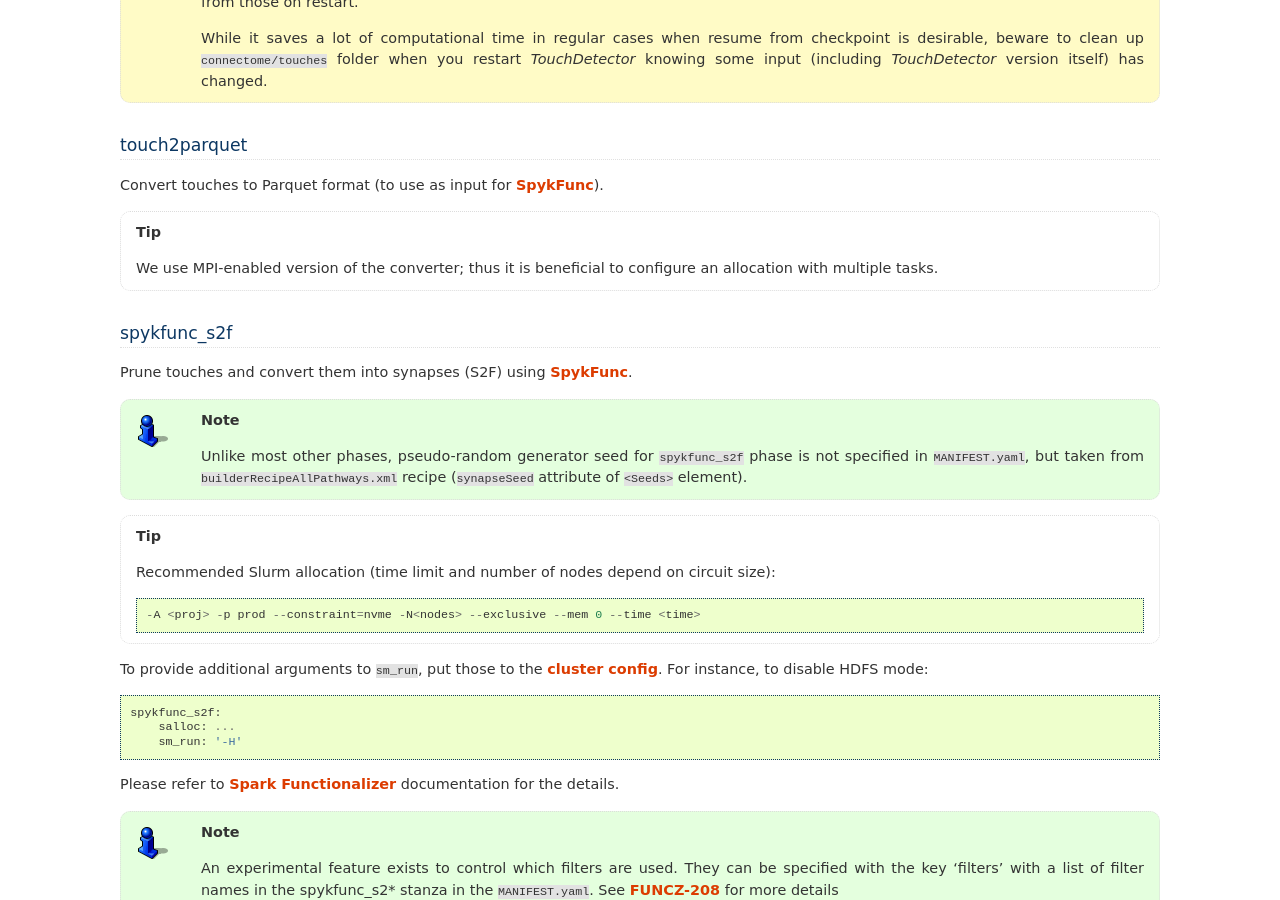
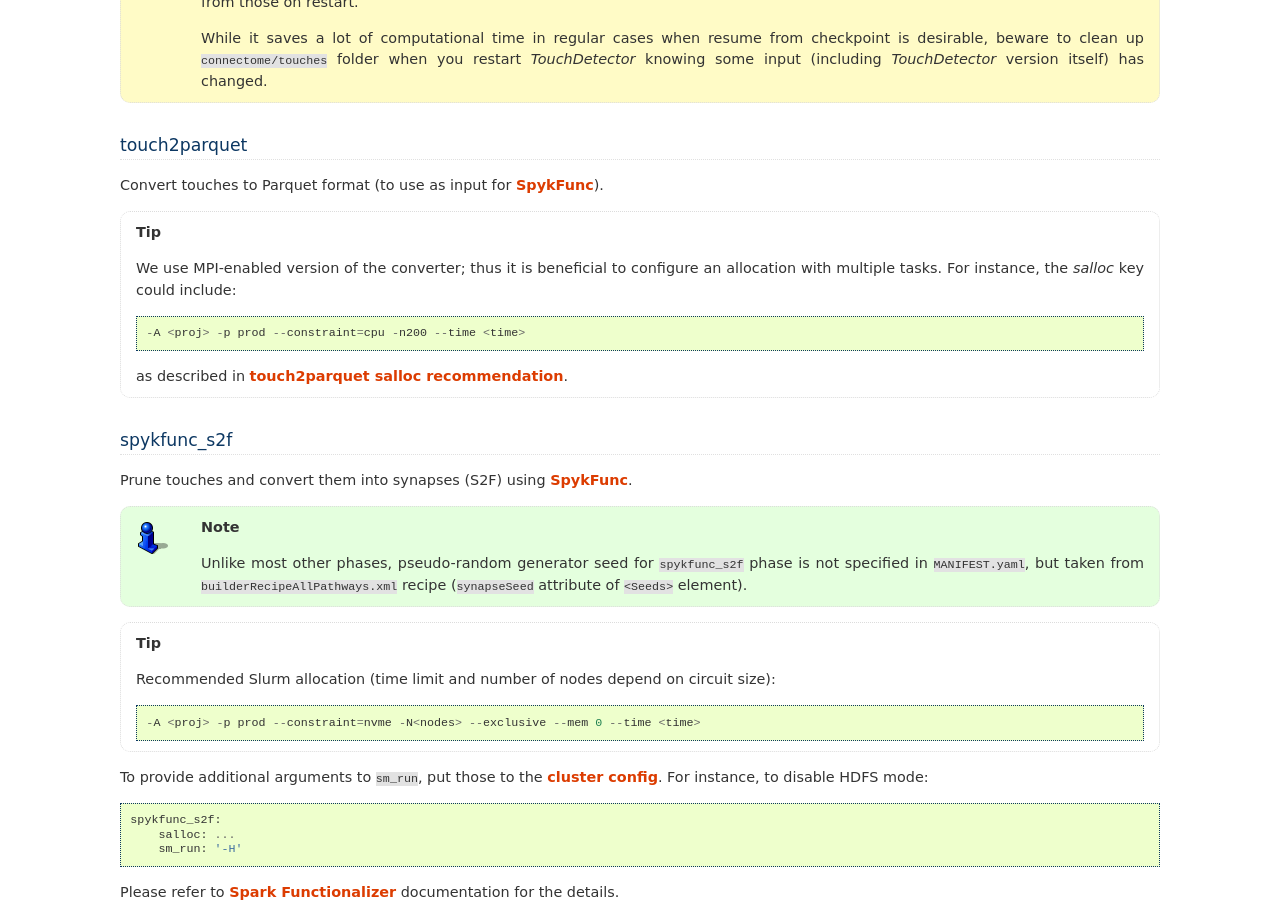
Before and after one commit to BlueBrain/circuit-build, a Sphinx documentation site: the page built from doc/source/phases.rst, in a window 1280 px wide and 900 px high, scrolled down 3448 px. Built offline with Sphinx 7.4.7, drawn with Linux system fonts in a browser that asks for light colours.

Commit message:
added suggestion for touch2parquet allocation
Change-Id: I903c6b790c9732b49ff335ea3565ffc07bff9a56

```diff
--- a/doc/source/phases.rst
+++ b/doc/source/phases.rst
@@ -204,6 +204,13 @@ Convert touches to Parquet format (to use as input for `SpykFunc`_).
 .. tip::
 
     We use MPI-enabled version of the converter; thus it is beneficial to configure an allocation with multiple tasks.
+    For instance, the `salloc` key could include:
+
+    ::
+
+        -A <proj> -p prod --constraint=cpu -n200 --time <time>
+
+    as described in `touch2parquet salloc recommendation`_.
 
 .. _ref-phase-spykfunc_s2f:
 
@@ -437,3 +444,4 @@ These HDF5 files will be used to create the `subcellular.h5` final file.
 .. _BrainBuilder: https://bbpteam.epfl.ch/documentation/brainbuilder-0.11.3/index.html
 .. _placement_algorithm: https://bbpteam.epfl.ch/documentation/placement-algorithm-2.0.8/index.html
 .. _SpykFunc: https://bbpteam.epfl.ch/documentation/#spykfunc
+.. _touch2parquet salloc recommendation: https://bbpteam.epfl.ch/project/issues/browse/FUNCZ-215?focusedCommentId=90821&page=com.atlassian.jira.plugin.system.issuetabpanels%3Acomment-tabpanel
```
